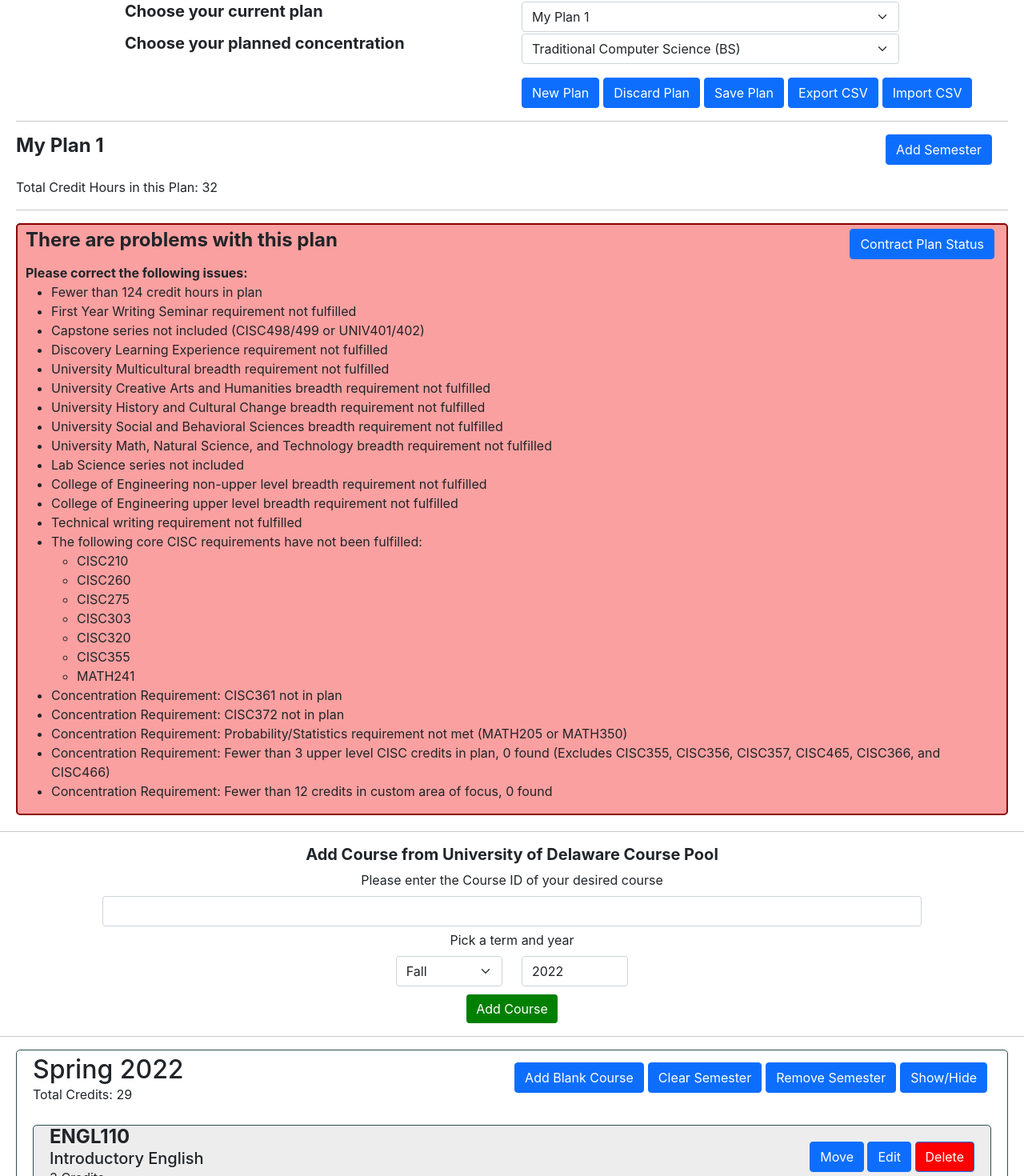
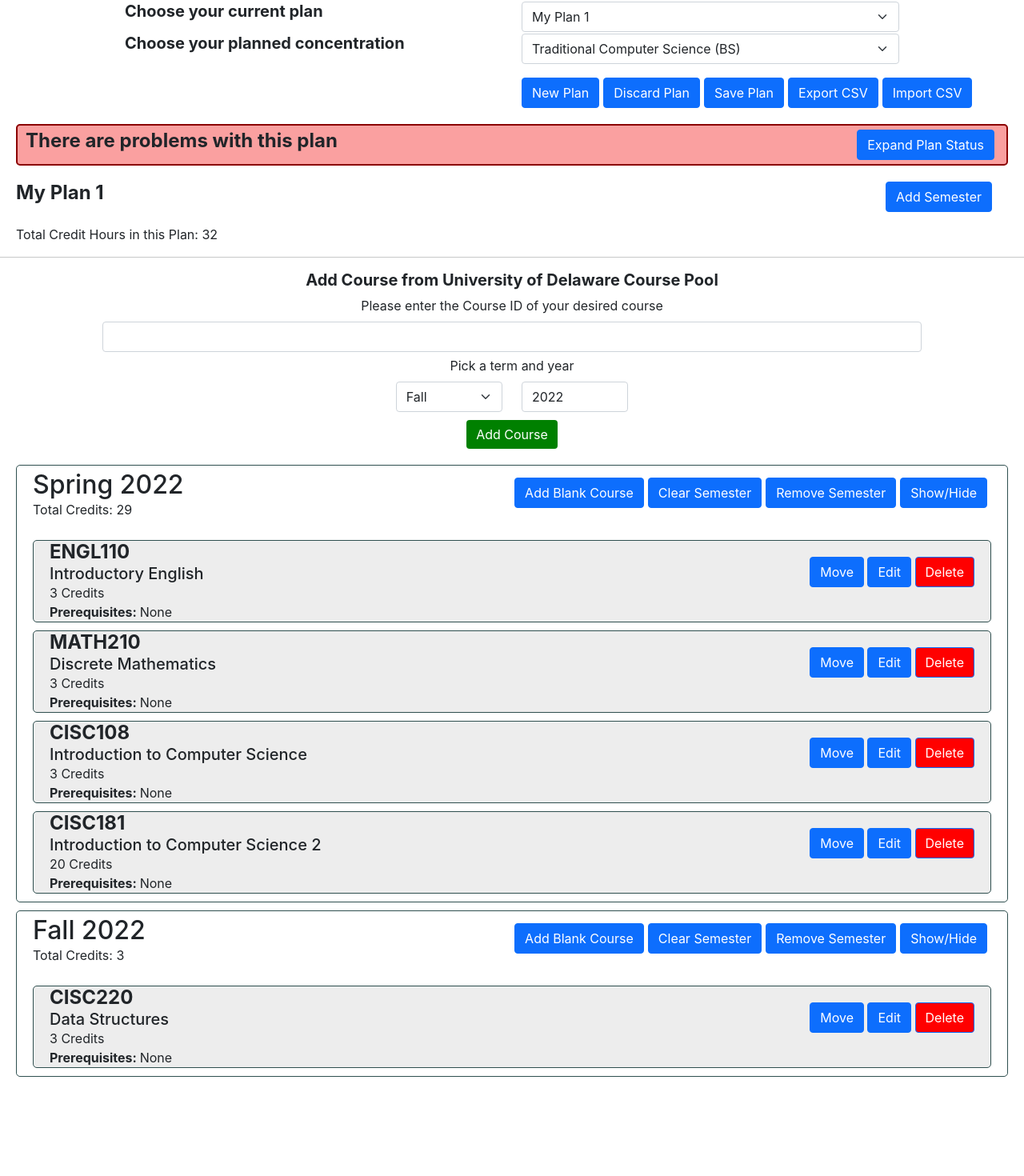
Before and after one commit to UD-CISC275-S22/cis-scheduler-team-16, a React (Create React App) app: page / in a window 1280 px wide. Shown: the part 363-1833 px from the top of the page at 80% size. After the commit the page ends 1719 px from the top, so only its background shows below. Built offline with nearby package versions, Linux system fonts and the light colour scheme.

Commit message:
Minor UI Tweaks

```diff
--- a/src/components/PlanViewer.tsx
+++ b/src/components/PlanViewer.tsx
@@ -787,7 +787,9 @@ export function PlanViewer(): JSX.Element {
                         </Col>
                     </Form.Group>
                 </div>
-                <hr></hr>
+                <div style={{ marginBottom: "20px", marginTop: "20px" }}>
+                    {checkPlan(curPlan, currentConcentration)}
+                </div>
                 <Form.Group as={Row} style={{ marginBottom: "0px" }}>
                     <Col style={{ textAlign: "left", marginBottom: "0px" }}>
                         <h4 style={{ marginBottom: "0px" }}>
@@ -890,9 +892,6 @@ export function PlanViewer(): JSX.Element {
                     </div>
                 )}
                 <p>Total Credit Hours in this Plan: {totalCredits}</p>
-                <div style={{ marginBottom: "20px" }}>
-                    {checkPlan(curPlan, currentConcentration)}
-                </div>
             </div>
             <hr></hr>
             {/** Users can add courses from the course pool to the semester */}
@@ -942,6 +941,7 @@ export function PlanViewer(): JSX.Element {
                     style={{
                         backgroundColor: "green",
                         marginTop: "10px",
+                        marginBottom: "20px",
                         borderStyle: "none"
                     }}
                     onClick={addFromCoursePool}
@@ -949,7 +949,6 @@ export function PlanViewer(): JSX.Element {
                     Add Course
                 </Button>
             </div>
-            <hr></hr>
             {curPlan.semesters.map((eachSemester: Semester, ind: number) => {
                 return (
                     <SemesterViewer
@@ -1043,6 +1042,3 @@ export function PlanViewer(): JSX.Element {
         </div>
     );
 }
-function updatePlanSemester() {
-    throw new Error("Function not implemented.");
-}
--- a/src/components/utility/PlanTester.tsx
+++ b/src/components/utility/PlanTester.tsx
@@ -15,7 +15,7 @@ import { testTraditionalRequirements } from "./concentration-testers/Traditional
 import { Button, Col, Form, Row } from "react-bootstrap";
 
 export function checkPlan(plan: Plan, concentration: string): JSX.Element {
-    const [problemsVisible, setProblemsVisible] = useState<boolean>(true);
+    const [problemsVisible, setProblemsVisible] = useState<boolean>(false);
 
     const planCourseNames: string[] = [];
     const planCourses: Course[] = [];
@@ -271,7 +271,6 @@ export function checkPlan(plan: Plan, concentration: string): JSX.Element {
 
     return (
         <div>
-            <hr></hr>
             {isValid && (
                 <div
                     style={{
```
